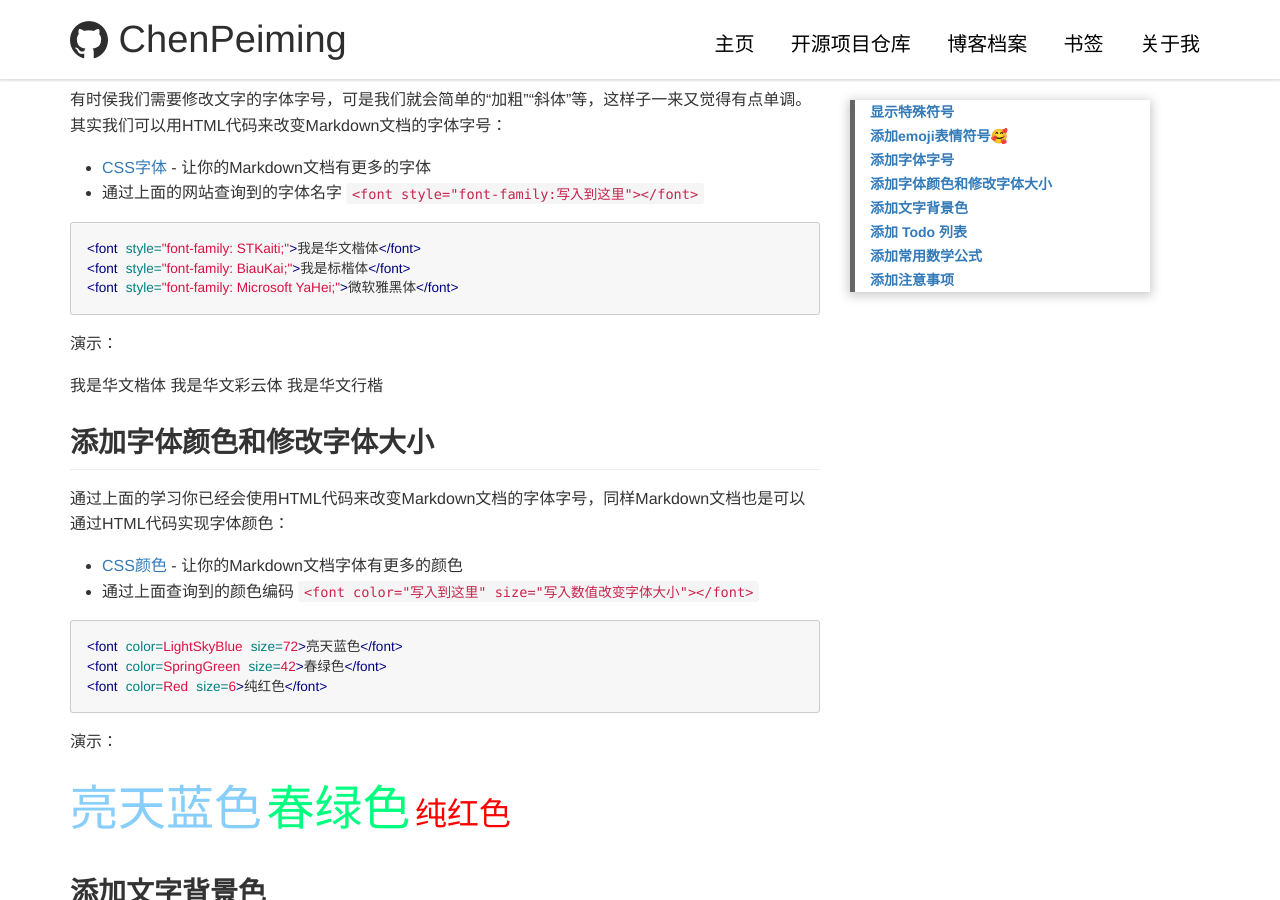
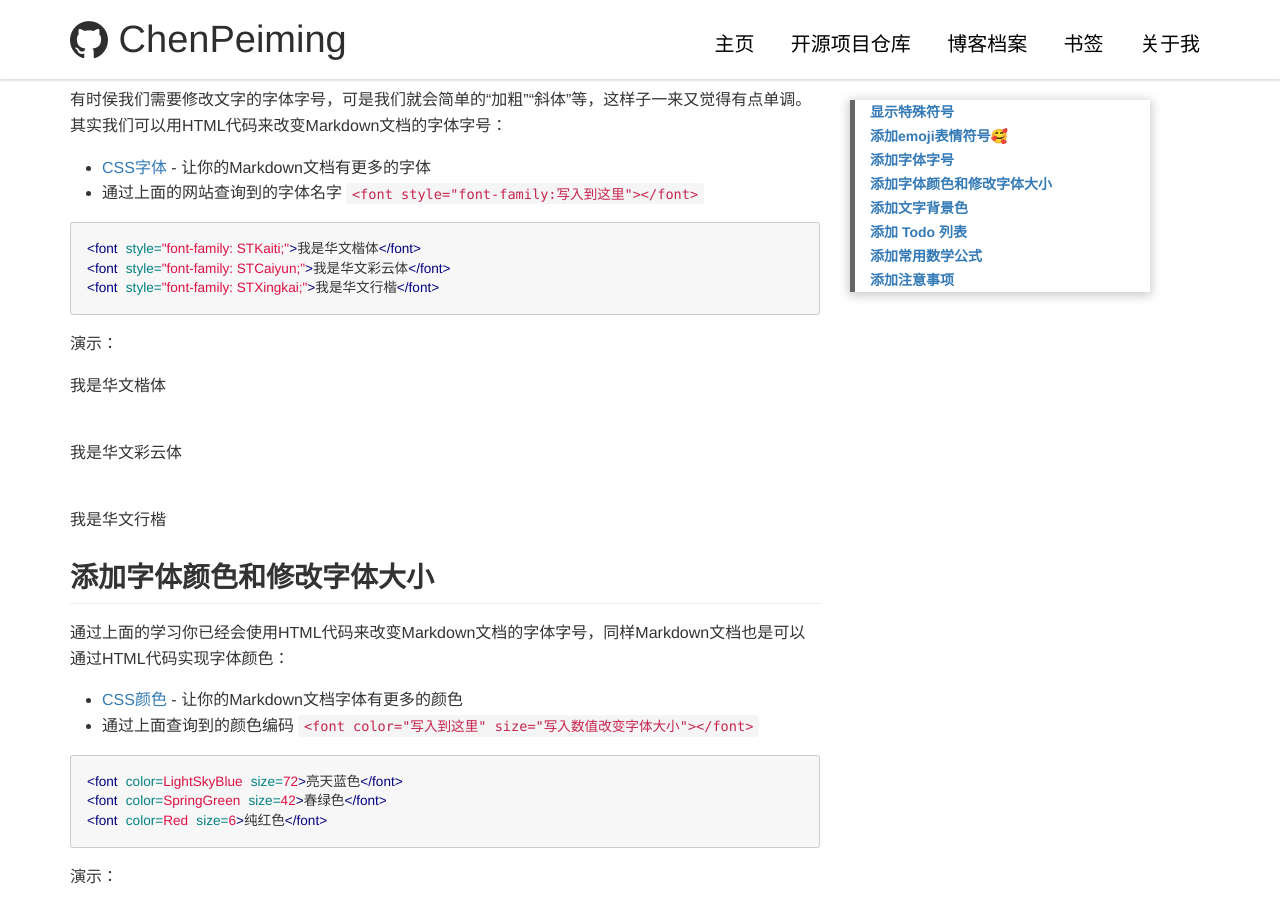
Before and after one commit to MingTechPro/ChenPeiming52001.github.io, a Jekyll site: the page built from _posts/2023/2023-12-14-Blog-Advanced-Found.md, in a window 1280 px wide and 900 px high, scrolled down 1273 px. Built offline with Jekyll 4.4.1, drawn with Linux system fonts in a browser that asks for light colours; formulas are drawn with MathJax 3; comment, search, counter and statistics services are not loaded.

Commit message:
上传文章

````diff
--- a/_posts/2023/2023-12-14-Blog-Advanced-Found.md
+++ b/_posts/2023/2023-12-14-Blog-Advanced-Found.md
@@ -62,16 +62,14 @@
 
 ```html
 <font style="font-family: STKaiti;">我是华文楷体</font>
-<font style="font-family: BiauKai;">我是标楷体</font>
-<font style="font-family: Microsoft YaHei;">微软雅黑体</font>
+<font style="font-family: STCaiyun;">我是华文彩云体</font>
+<font style="font-family: STXingkai;">我是华文行楷</font>
 ```
 
 演示：
 
-<font style="font-family: STKaiti;">我是华文楷体</font>
-
-<font style="font-family: STCaiyun;">我是华文彩云体</font>
-
+<font style="font-family: STKaiti;">我是华文楷体</font><br>
+<font style="font-family: STCaiyun;">我是华文彩云体</font><br>
 <font style="font-family: STXingkai;">我是华文行楷</font>
 
 ## 添加字体颜色和修改字体大小
````
